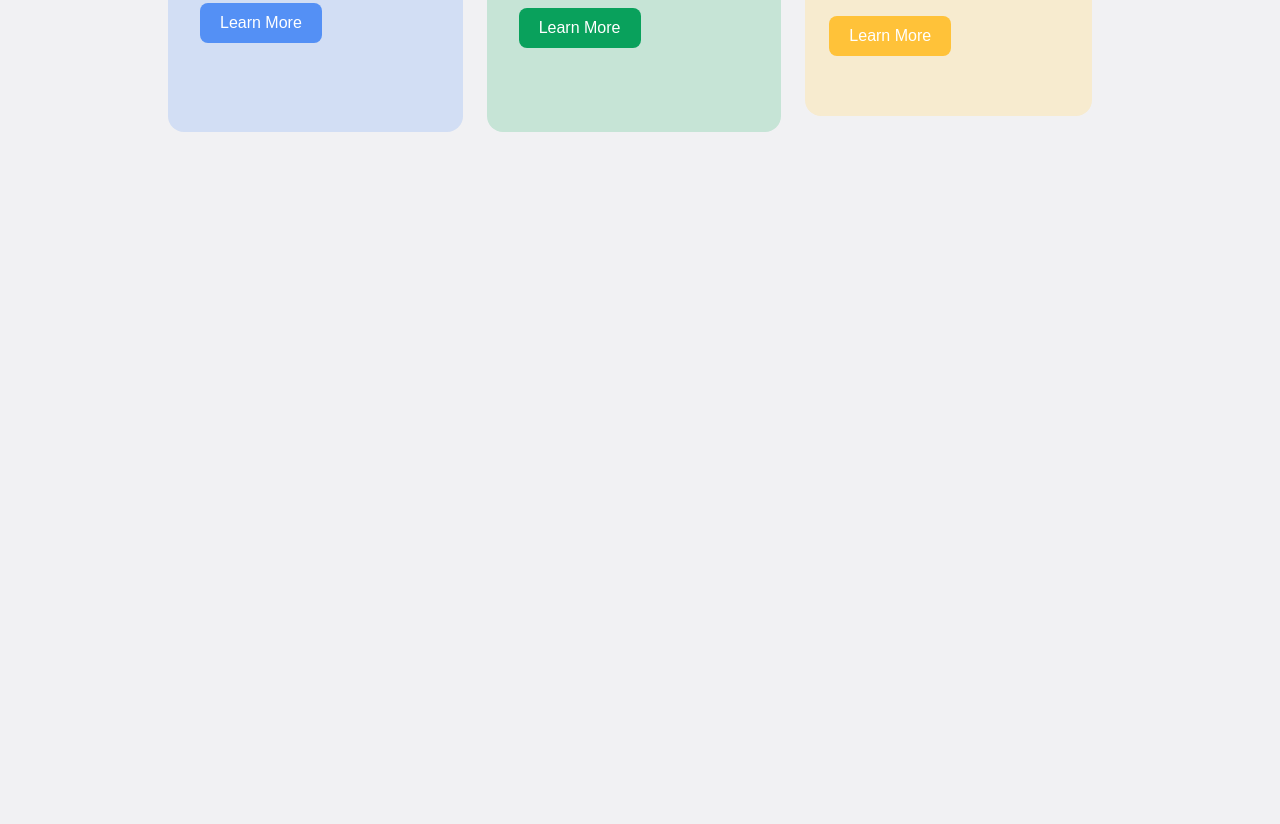
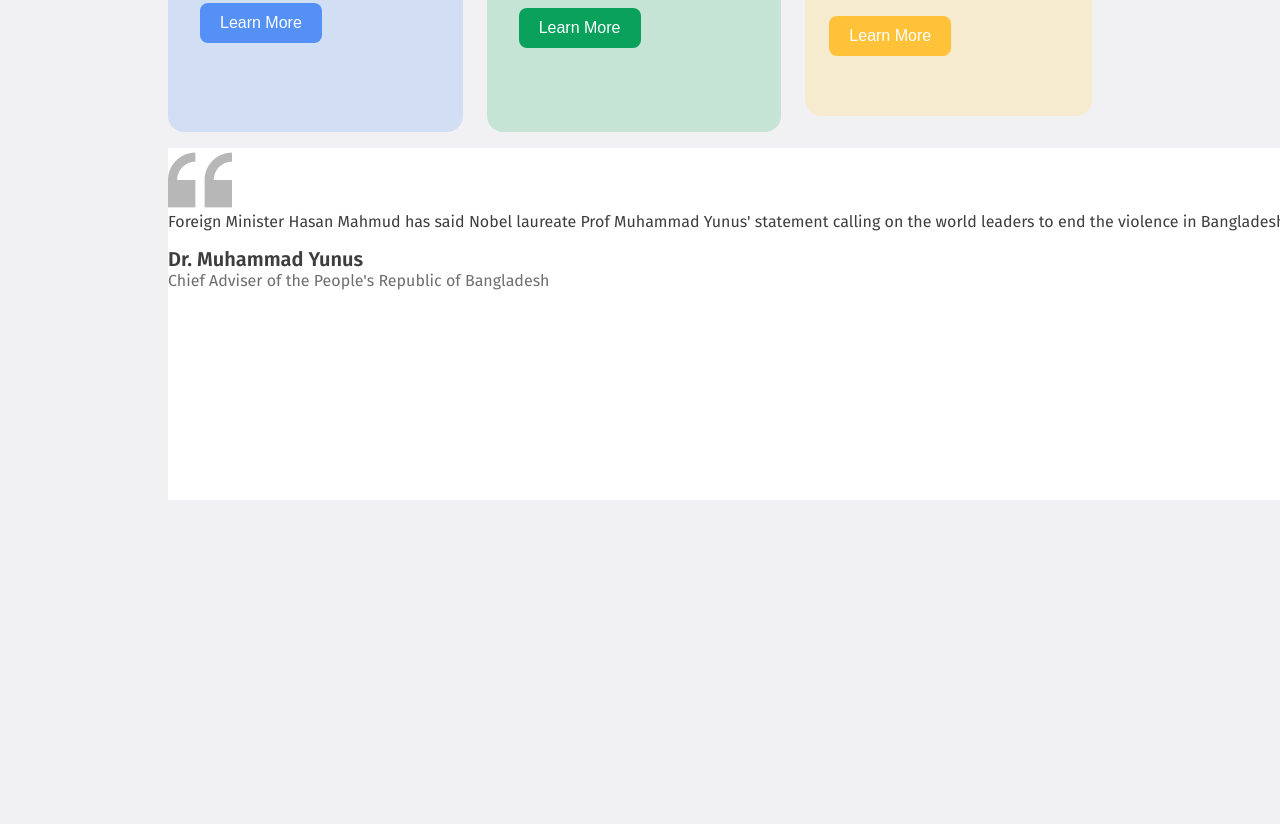
Before and after one commit to sajjad-developer/B11A1--assignment-1, a plain HTML site: page index.html in a window 1280 px wide. Shown: the part 1636-2460 px from the top of the page. Drawn offline with Linux system fonts and the light colour scheme.

Commit message:
added background image

```diff
--- a/index.html
+++ b/index.html
@@ -61,12 +61,19 @@
                 </li>
             </ul>
         </section>
+
+        <section class="background-img common-margin">
+            <p class="announcement">Foreign Minister Hasan Mahmud has said Nobel laureate Prof Muhammad Yunus' statement calling on the world leaders to end the violence in Bangladesh is anti-state.</p>
+            <div class="announcer">Dr. Muhammad Yunus</div>
+            <div class="position">Chief Adviser of the People's Republic of Bangladesh</div>
+
+        </section>
         <section class="featured-news common-margin">
             <div class="news-title">Recent News</div>
-            <div class="news-description">A satellite is a moon, planet or machine that orbits a planet or star. For
+            <p class="news-description">A satellite is a moon, planet or machine that orbits a planet or star. For
                 example, Earth is a satellite because it orbits the sun. Likewise, the moon is a satellite because it
                 orbits Earth. Usually, the word “satellite” refers to a machine that is launched into space and moves
-                around Earth or another body in space.</div>
+                around Earth or another body in space.</p>
             <div class="news-box second-bg">
                 <ul>
                     <img src="assets/satelite.png" alt="" class="satellite-1">
--- a/styles/style.css
+++ b/styles/style.css
@@ -449,3 +449,33 @@
     background-color: blue;
     transition: 2s;
 }
+
+
+.announcement{
+    color: rgba(14, 14, 14, 0.8);
+    font-weight: 400;
+    font-size: 16px;
+}
+
+.announcer{
+    font-weight: 600;
+    font-size: 20px;
+    color: rgba(14, 14, 14, 0.8);
+    margin-top: 12px;
+}
+
+.position{
+    font-weight: 400;
+    font-size: 16px;
+    color: rgba(14, 14, 14, 0.6)
+}
+
+.background-img{
+    width: 1280px;
+    height: 256px;
+    padding-top: 48px;
+    padding-bottom: 48px;
+    background-color: rgba(255, 255, 255, 1);
+    background-image: url("../assets/quote-bg.png");
+    background-repeat: no-repeat;
+}
```
